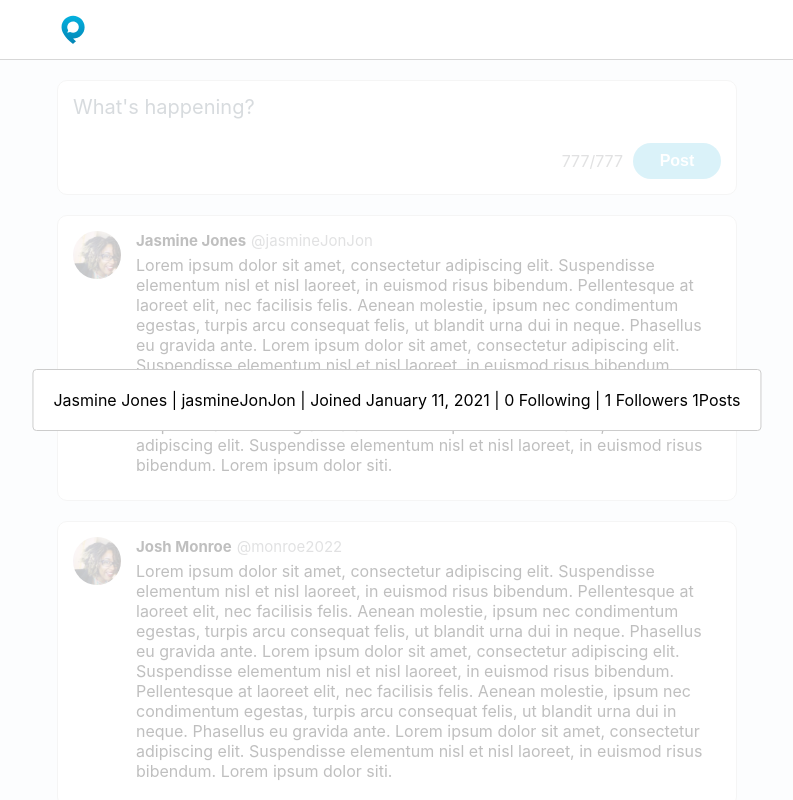
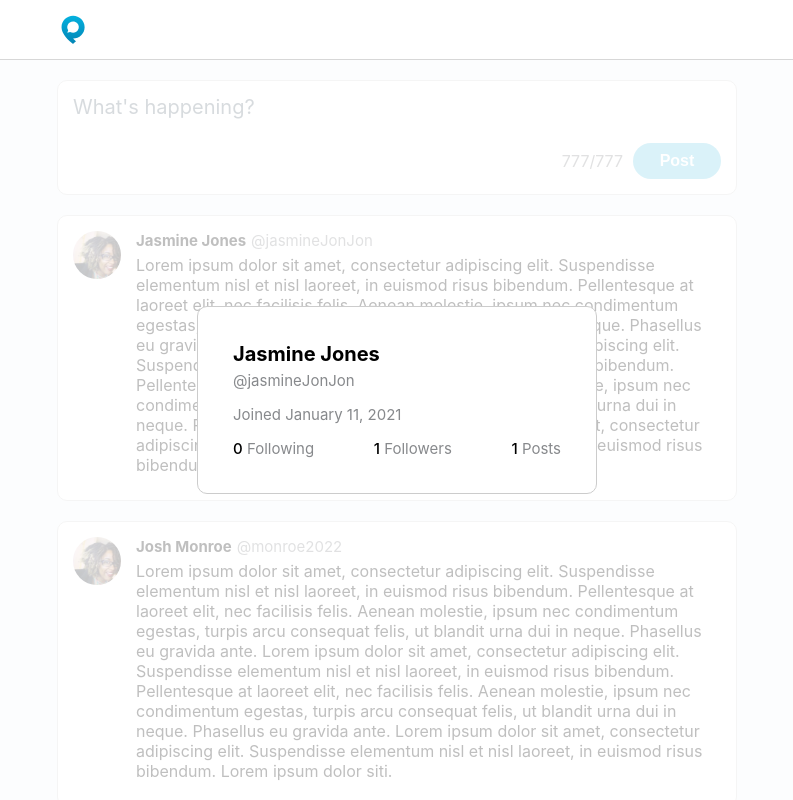
Before and after one commit to Matheuslm10/twitto, a React (Create React App) app: page / in a window 1280 px wide. Both pictures are taken after a click on the picture 340 px from the left and 255 px from the top of the page. Shown: the top 800 px of the page, without its empty margins (243-1036 px from the left). Built offline with nearby package versions, Linux system fonts and the light colour scheme.

Commit message:
style: make the profile modal prettier.

```diff
--- a/src/components/Post/styles.ts
+++ b/src/components/Post/styles.ts
@@ -10,6 +10,7 @@ export const ProfilePicture = styled.img`
   width: 48px;
   border-radius: 100%;
   margin-right: 15px;
+  cursor: pointer;
 `
 
 export const TextWrapper = styled.div`
@@ -20,6 +21,7 @@ export const TextWrapper = styled.div`
 export const UserInfoWrapper = styled.div`
   display: flex;
   margin-bottom: 5px;
+  cursor: pointer;
 
   h1 {
     font-size: 15px;
--- a/src/components/ProfileModal/index.tsx
+++ b/src/components/ProfileModal/index.tsx
@@ -1,6 +1,7 @@
 import { usePosts } from 'hooks/use-posts'
 import { useProfileModal } from 'hooks/use-profile-modal'
 import { useEffect, useState } from 'react'
+import * as S from './styles'
 
 import Modal from 'react-modal'
 
@@ -12,6 +13,8 @@ const customStyles = {
     bottom: 'auto',
     marginRight: '-50%',
     transform: 'translate(-50%, -50%)',
+    width: '400px',
+    borderRadius: '10px',
   },
 }
 
@@ -46,12 +49,29 @@ const ProfileModal = () => {
       style={customStyles}
       contentLabel="Example Modal"
     >
-      {user.name + ' | '}
-      {user.username + ' | '}
-      {'Joined ' + user.joiningData + ' | '}
-      {user.following.length + ' Following | '}
-      {user.followers.length + ' Followers '}
-      {numberOfPosts + 'Posts'}
+      <S.ContentWrapper>
+        <S.UserIdentification>
+          <h1>{user.name}</h1>
+          <p>{'@' + user.username}</p>
+        </S.UserIdentification>
+        <S.JoiningDate>
+          <p>{'Joined ' + user.joiningData}</p>
+        </S.JoiningDate>
+        <S.FollowWrapper>
+          <p>
+            <S.Bold>{user.following.length}</S.Bold>
+            {' Following'}
+          </p>
+          <p>
+            <S.Bold>{user.followers.length}</S.Bold>
+            {' Followers'}
+          </p>
+          <p>
+            <S.Bold>{numberOfPosts}</S.Bold>
+            {' Posts'}
+          </p>
+        </S.FollowWrapper>
+      </S.ContentWrapper>
     </Modal>
   )
 }
--- /dev/null
+++ b/src/components/ProfileModal/styles.ts
@@ -0,0 +1,47 @@
+import styled from 'styled-components'
+
+export const ContentWrapper = styled.div`
+  display: flex;
+  flex-direction: column;
+  padding: 15px;
+
+  h1 {
+    font-size: 20px;
+  }
+
+  p {
+    font-size: 15px;
+    color: #87898c;
+  }
+`
+
+export const UserIdentification = styled.div`
+  display: flex;
+  flex-direction: column;
+
+  p {
+    margin-top: 5px;
+  }
+`
+
+export const JoiningDate = styled.div`
+  display: flex;
+
+  p {
+    margin-top: 15px;
+  }
+`
+
+export const FollowWrapper = styled.div`
+  display: flex;
+  justify-content: space-between;
+
+  p {
+    margin-top: 15px;
+  }
+`
+
+export const Bold = styled.span`
+  color: #000000;
+  font-weight: 500;
+`
```
